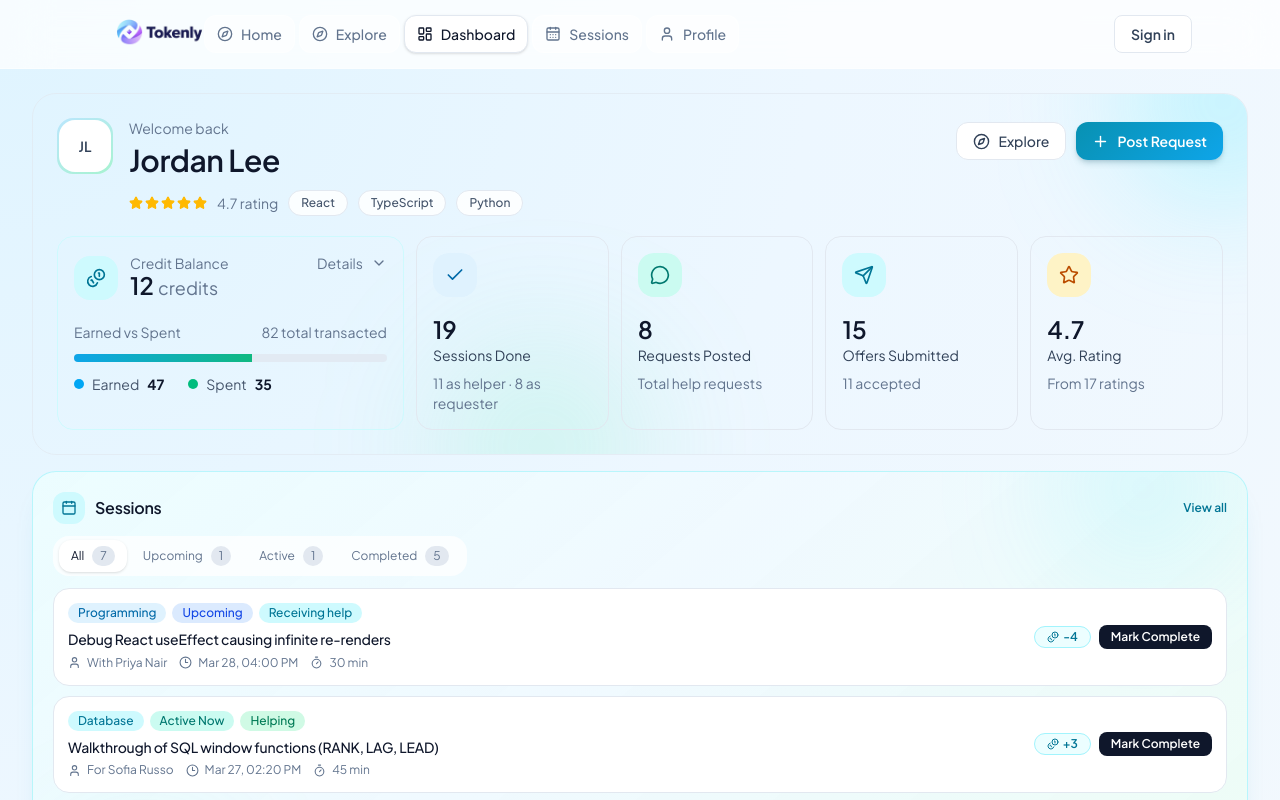
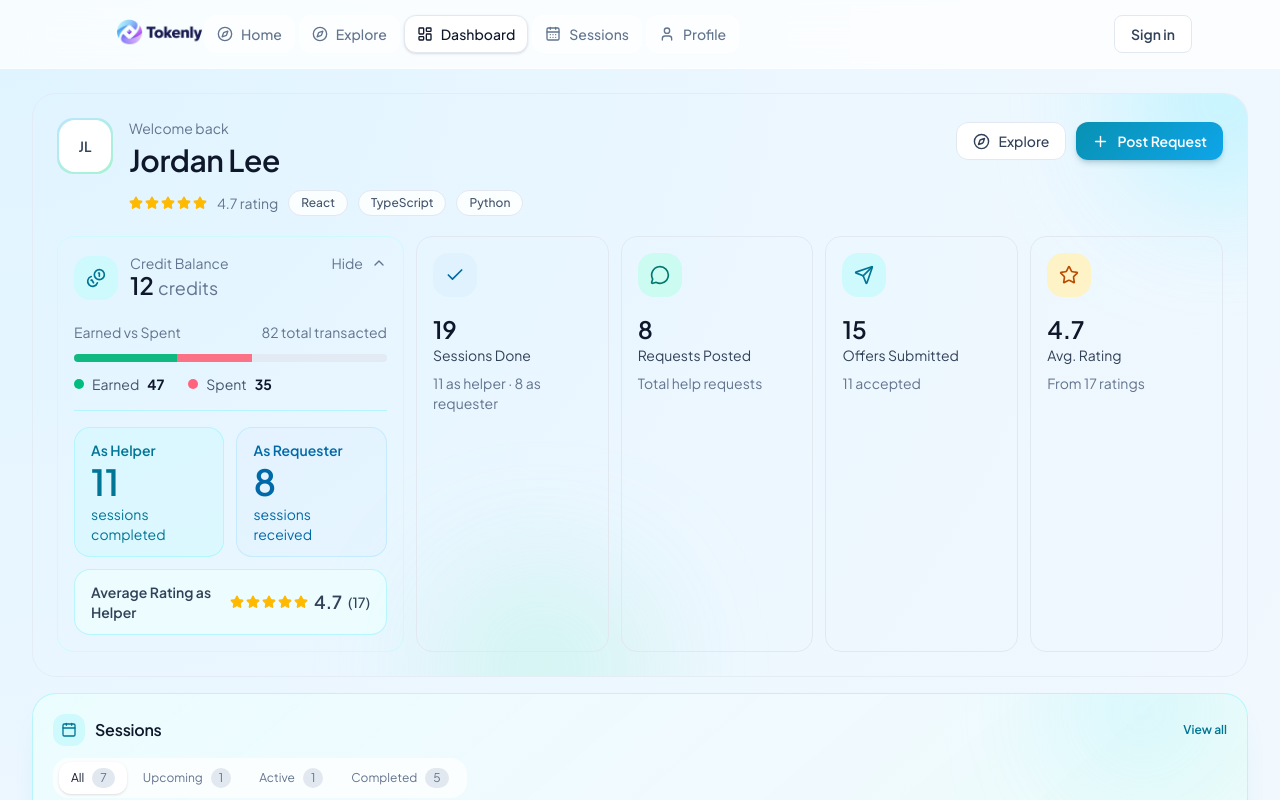
Before and after one commit to Rama-Mohammad/React-Project, a React (Vite) app in the folder Tokenly/: page /dashboard in a window 1280 px wide. Both pictures are taken after a click on the button "Details". Shown: the top 800 px of the page. Built offline with nearby package versions, Linux system fonts and the light colour scheme.

Commit message:
la aayun rama

```diff
--- a/Tokenly/src/pages/Dashboard.tsx
+++ b/Tokenly/src/pages/Dashboard.tsx
@@ -233,6 +233,7 @@ export default function Dashboard() {
   const [sessions, setSessions] = useState<SessionItem[]>(initialSessionItems);
   const [pendingCompleteId, setPendingCompleteId] = useState<string | null>(null);
   const [transferToast, setTransferToast] = useState<{ credits: number } | null>(null);
+  const [showCreditDetails, setShowCreditDetails] = useState(false);
 
   const earned = 47;
   const spent = 35;
@@ -351,8 +352,13 @@ export default function Dashboard() {
                     </p>
                   </div>
                 </div>
-                <button className="inline-flex items-center gap-2 text-sm text-slate-500">
-                  Details <ChevronDown size={16} />
+                <button
+                  type="button"
+                  onClick={() => setShowCreditDetails((prev) => !prev)}
+                  className="inline-flex items-center gap-2 text-sm text-slate-500"
+                >
+                  {showCreditDetails ? "Hide" : "Details"}
+                  <ChevronDown size={16} className={showCreditDetails ? "rotate-180 transition" : "transition"} />
                 </button>
               </div>
 
@@ -363,21 +369,50 @@ export default function Dashboard() {
 
               <div className="mt-3 h-2 overflow-hidden rounded-full bg-slate-200/80">
                 <div
-                  className="h-full bg-[linear-gradient(90deg,#0ea5e9_0%,#10b981_100%)]"
+                  className="h-full bg-[linear-gradient(90deg,#10b981_0%,#10b981_58%,#fb7185_58%,#fb7185_100%)]"
                   style={{ width: `${earnedPct}%` }}
                 />
               </div>
 
               <div className="mt-3 flex flex-wrap items-center gap-6 text-sm">
                 <span className="inline-flex items-center gap-2 text-slate-600">
-                  <span className="h-2.5 w-2.5 rounded-full bg-sky-500" />
+                  <span className="h-2.5 w-2.5 rounded-full bg-emerald-500" />
                   Earned <strong className="text-slate-900">47</strong>
                 </span>
                 <span className="inline-flex items-center gap-2 text-slate-600">
-                  <span className="h-2.5 w-2.5 rounded-full bg-emerald-500" />
+                  <span className="h-2.5 w-2.5 rounded-full bg-rose-400" />
                   Spent <strong className="text-slate-900">35</strong>
                 </span>
               </div>
+
+              {showCreditDetails ? (
+                <>
+                  <div className="my-4 h-px bg-cyan-200/70" />
+
+                  <div className="grid grid-cols-1 gap-3 sm:grid-cols-2">
+                    <article className="rounded-2xl border border-cyan-200/70 bg-cyan-100/45 px-4 py-3">
+                      <p className="text-sm font-semibold text-cyan-700">As Helper</p>
+                      <p className="mt-1 text-4xl font-semibold leading-none text-cyan-700">11</p>
+                      <p className="mt-1 text-sm text-cyan-700">sessions completed</p>
+                    </article>
+
+                    <article className="rounded-2xl border border-sky-200/70 bg-sky-100/45 px-4 py-3">
+                      <p className="text-sm font-semibold text-sky-700">As Requester</p>
+                      <p className="mt-1 text-4xl font-semibold leading-none text-sky-700">8</p>
+                      <p className="mt-1 text-sm text-sky-700">sessions received</p>
+                    </article>
+                  </div>
+
+                  <div className="mt-3 flex items-center justify-between rounded-2xl border border-cyan-200/70 bg-cyan-50/80 px-4 py-3">
+                    <p className="text-sm font-semibold text-slate-700">Average Rating as Helper</p>
+                    <div className="flex items-center gap-1.5 text-slate-700">
+                      <Stars count={5} />
+                      <span className="text-lg font-semibold leading-none">4.7</span>
+                      <span className="text-sm font-medium">(17)</span>
+                    </div>
+                  </div>
+                </>
+              ) : null}
             </article>
 
             <article className="rounded-2xl border border-slate-200 bg-transparent p-4">
@@ -708,7 +743,8 @@ export default function Dashboard() {
             </div>
 
             <p className="mt-3 text-sm text-slate-500">
-              {Math.abs(pendingSession.credits)} credits will be released from escrow to {pendingSession.person}.
+              {Math.abs(pendingSession.credits)} credits will be transferred{" "}
+              {pendingSession.credits > 0 ? "to your balance." : "from your balance."}
             </p>
 
             <div className="mt-4 grid grid-cols-2 gap-2.5">
```
